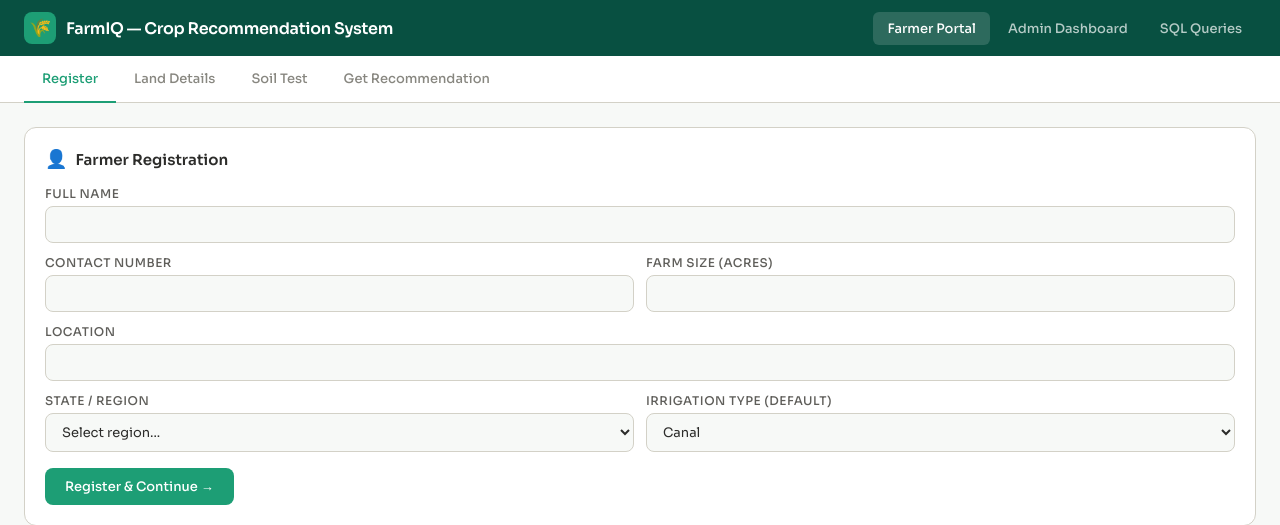
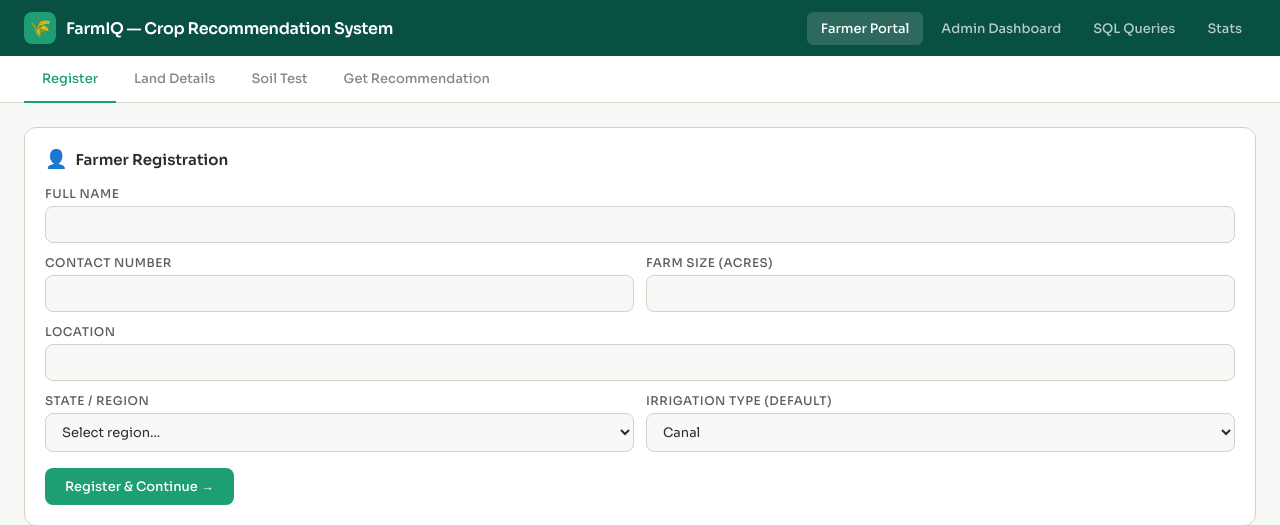
Before and after one commit to utsavsingh-90/farmiq, a Flask app: page / in a window 1280 px wide. Shown: the top 525 px of the page. Run offline with Flask 3, Linux system fonts and the light colour scheme; data comes from the database, SQL or seed files in the repository.

Commit message:
Updated FarmIQ with Stats dashboard and project documentation

```diff
--- a/app.py
+++ b/app.py
@@ -1,4 +1,4 @@
-from flask import Flask, render_template, request, jsonify
+from flask import Flask, render_template, request, jsonify, send_from_directory
 from flask_cors import CORS
 import mysql.connector
 from mysql.connector import Error
@@ -30,6 +30,10 @@ def get_db():
 @app.route('/')
 def home():
     return render_template('index4.html')
+
+@app.route('/stats-dashboard')
+def stats_dashboard():
+    return send_from_directory('/Users/utsavsingh/Downloads', 'stats_dashboard.html')
 
 
 # ════════════════════════════════════════════
@@ -642,4 +646,4 @@ def proxy_recommend():
         return jsonify({'error': str(e)}), 500
 
 if __name__ == '__main__':
-    app.run(debug=True)
+    app.run(debug=True, port=5001)
--- /dev/null
+++ b/requirements.txt
@@ -0,0 +1,4 @@
+Flask
+Flask-CORS
+mysql-connector-python
+requests
--- a/templates/index4.html
+++ b/templates/index4.html
@@ -149,6 +149,7 @@ tr:hover td{background:var(--gray-light)}
       <button class="nav-btn active" onclick="switchMode('farmer',this)">Farmer Portal</button>
       <button class="nav-btn" onclick="switchMode('admin',this)">Admin Dashboard</button>
       <button class="nav-btn" onclick="switchMode('queries',this)">SQL Queries</button>
+      <button class="nav-btn" onclick="window.open('/stats-dashboard', '_blank')">Stats</button>
     </div>
   </div>
 
```
Also changed, not shown: README.md (added).
